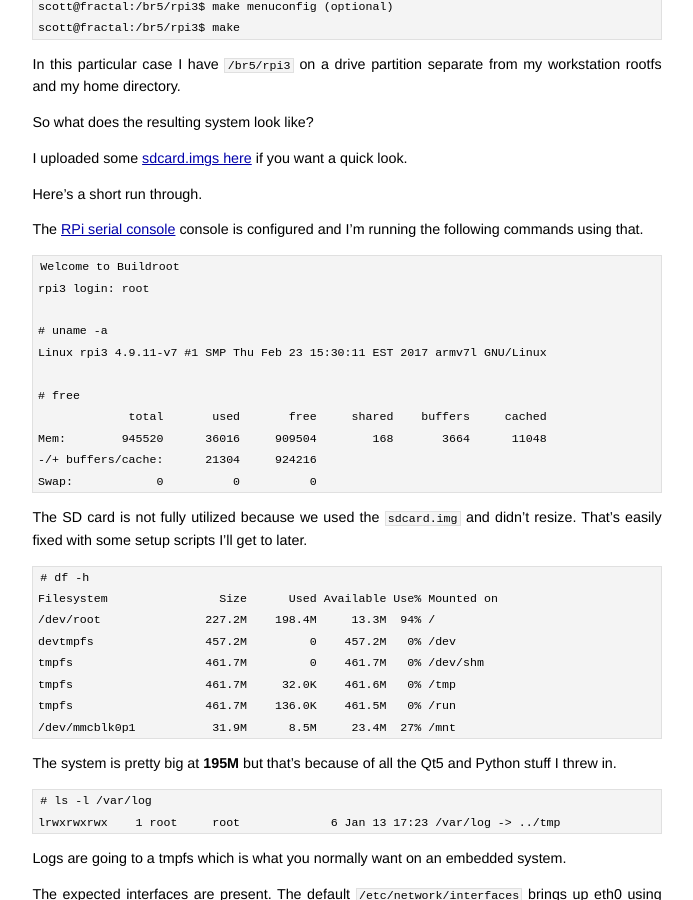
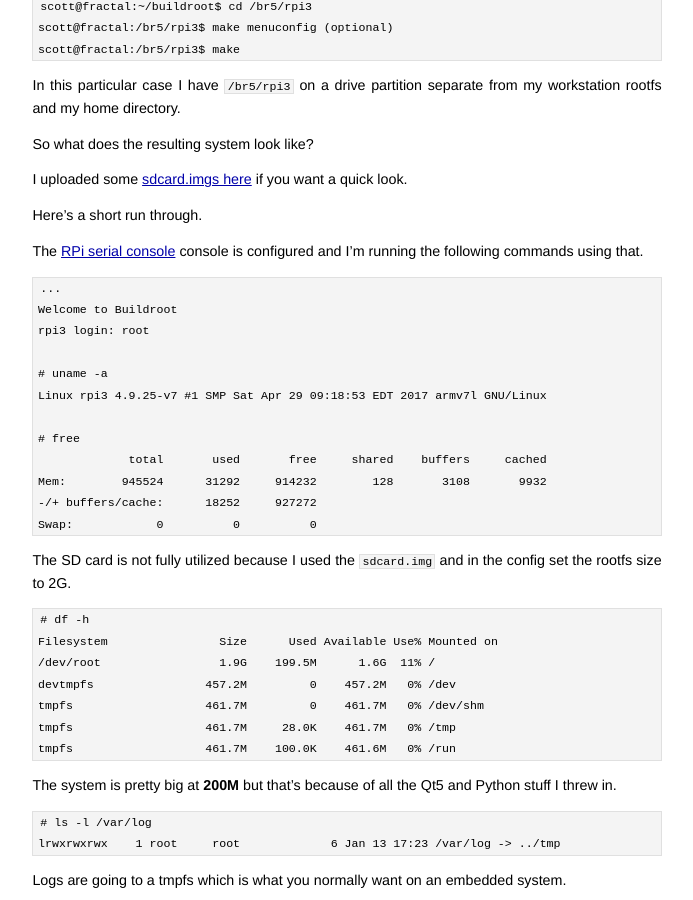
Before and after one commit to jumpnow/jumpnowtek-site, a Jekyll site: the page built from _posts/2017-01-10-Raspberry-Pi-Systems-with-Buildroot.md, in a window 1280 px wide and 900 px high, scrolled down 2628 px. Shown: the whole window, without its empty margins (293-986 px from the left). Built offline with Jekyll 4.4.1, drawn with Linux system fonts in a browser that asks for light colours; some of the changed text lies outside the part shown.

Commit message:
Update kernel in rpi buildroot doc

```diff
--- a/_posts/2017-01-10-Raspberry-Pi-Systems-with-Buildroot.md
+++ b/_posts/2017-01-10-Raspberry-Pi-Systems-with-Buildroot.md
@@ -2,7 +2,7 @@
 layout: post
 title: Building Raspberry Pi Systems with Buildroot
 description: "Building customized systems for the Raspberry Pi using Buildroot"
-date: 2017-03-21 09:00:00
+date: 2017-04-29 11:21:00
 categories: rpi
 tags: [linux, rpi, buildroot, rpi3, qt5, pyqt, pyqt5]
 ---
@@ -135,32 +135,32 @@
 
 The [RPi serial console][rpi-serial] console is configured and I'm running the following commands using that.
 
+    ...
     Welcome to Buildroot
     rpi3 login: root
 
     # uname -a
-    Linux rpi3 4.9.11-v7 #1 SMP Thu Feb 23 15:30:11 EST 2017 armv7l GNU/Linux
+    Linux rpi3 4.9.25-v7 #1 SMP Sat Apr 29 09:18:53 EDT 2017 armv7l GNU/Linux
 
     # free
                  total       used       free     shared    buffers     cached
-    Mem:        945520      36016     909504        168       3664      11048
-    -/+ buffers/cache:      21304     924216
+    Mem:        945524      31292     914232        128       3108       9932
+    -/+ buffers/cache:      18252     927272
     Swap:            0          0          0
 
 
-The SD card is not fully utilized because we used the `sdcard.img` and didn't resize. That's easily fixed with some setup scripts I'll get to later.
+The SD card is not fully utilized because I used the `sdcard.img` and in the config set the rootfs size to 2G.
 
     # df -h
     Filesystem                Size      Used Available Use% Mounted on
-    /dev/root               227.2M    198.4M     13.3M  94% /
+    /dev/root                 1.9G    199.5M      1.6G  11% /
     devtmpfs                457.2M         0    457.2M   0% /dev
     tmpfs                   461.7M         0    461.7M   0% /dev/shm
-    tmpfs                   461.7M     32.0K    461.6M   0% /tmp
-    tmpfs                   461.7M    136.0K    461.5M   0% /run
-    /dev/mmcblk0p1           31.9M      8.5M     23.4M  27% /mnt
+    tmpfs                   461.7M     28.0K    461.7M   0% /tmp
+    tmpfs                   461.7M    100.0K    461.6M   0% /run
 
 
-The system is pretty big at **195M** but that's because of all the Qt5 and Python stuff I threw in.
+The system is pretty big at **200M** but that's because of all the Qt5 and Python stuff I threw in.
 
     # ls -l /var/log
     lrwxrwxrwx    1 root     root             6 Jan 13 17:23 /var/log -> ../tmp
```
Also changed, not shown: other parts of _posts/2017-01-10-Raspberry-Pi-Systems-with-Buildroot.md (+1 -1 lines).
